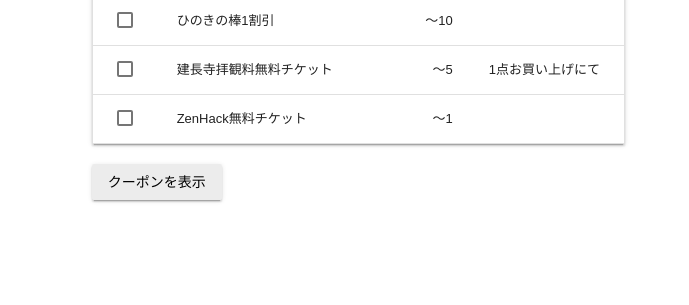
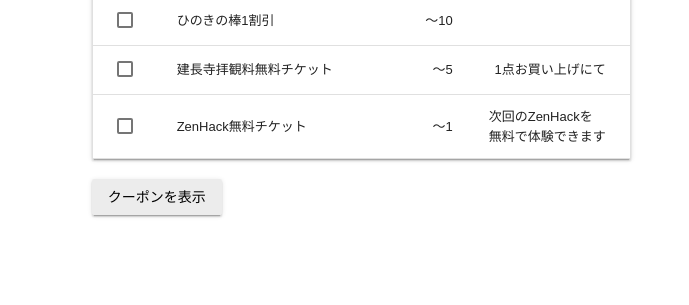
Before and after one commit to butchi/kanko-dori, a website: page src/pug/spot/index.pug in a window 1280 px wide. Shown: the part 342-647 px from the top of the page, 591-1280 px from the left. Drawn offline with nearby package versions, Linux system fonts and the light colour scheme; files that its build step writes are made by us from their sources; a script that the page names is missing; files whose address does not match are found by name.

Commit message:
fix description

```diff
--- a/src/pug/spot/index.pug
+++ b/src/pug/spot/index.pug
@@ -85,7 +85,7 @@ block ContentBlock
             tr
               td.mdl-data-table__cell--non-numeric ZenHack無料チケット
               td 〜1
-              td.mdl-data-table__cell--non-numeric
+              td.mdl-data-table__cell--non-numeric 次回のZenHackを<br>無料で体験できます
 
         .button-coupon.mdl-button.mdl-js-button.mdl-button--raised
           | クーポンを表示
```
Also changed, not shown: docs/spot/index.html.
